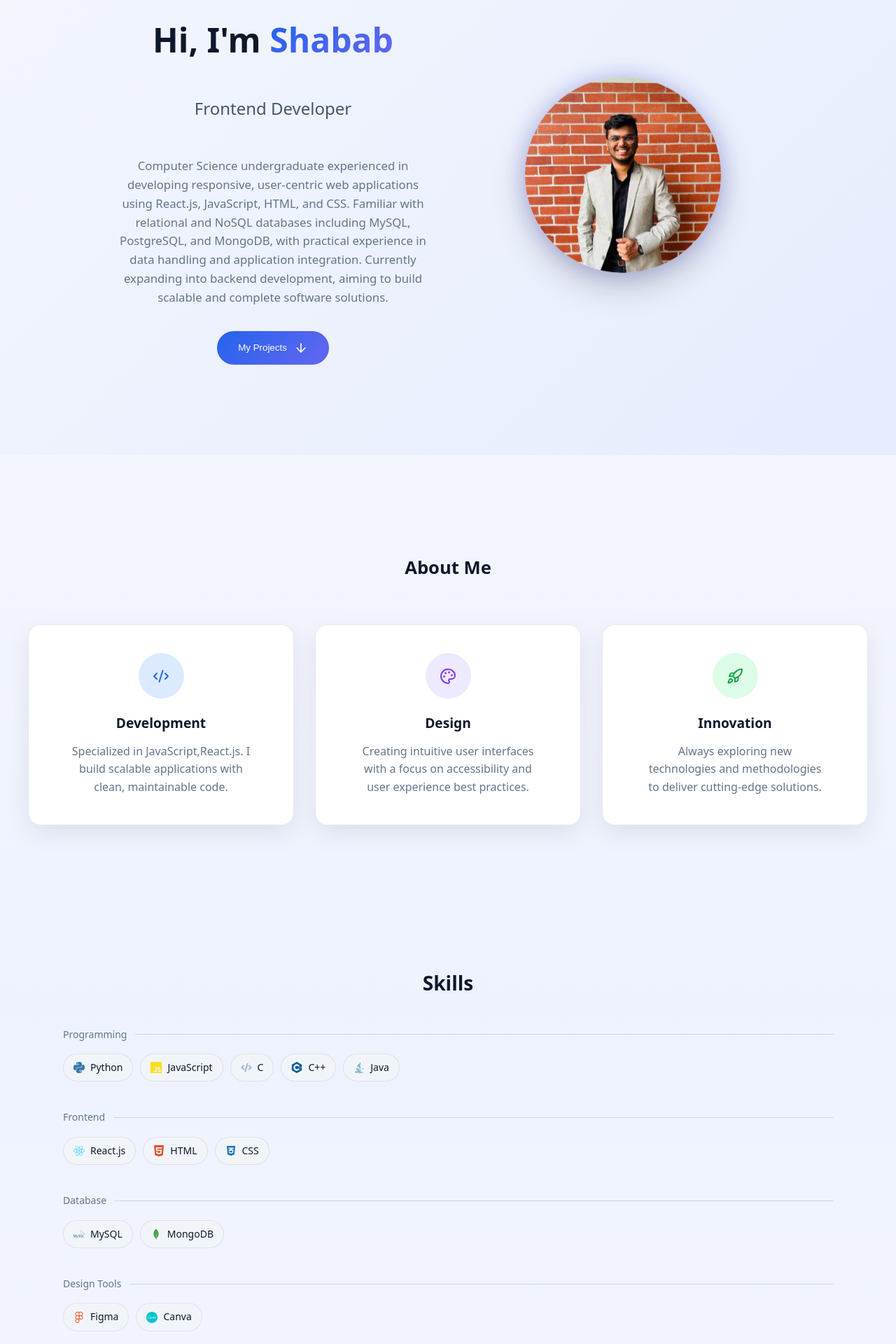
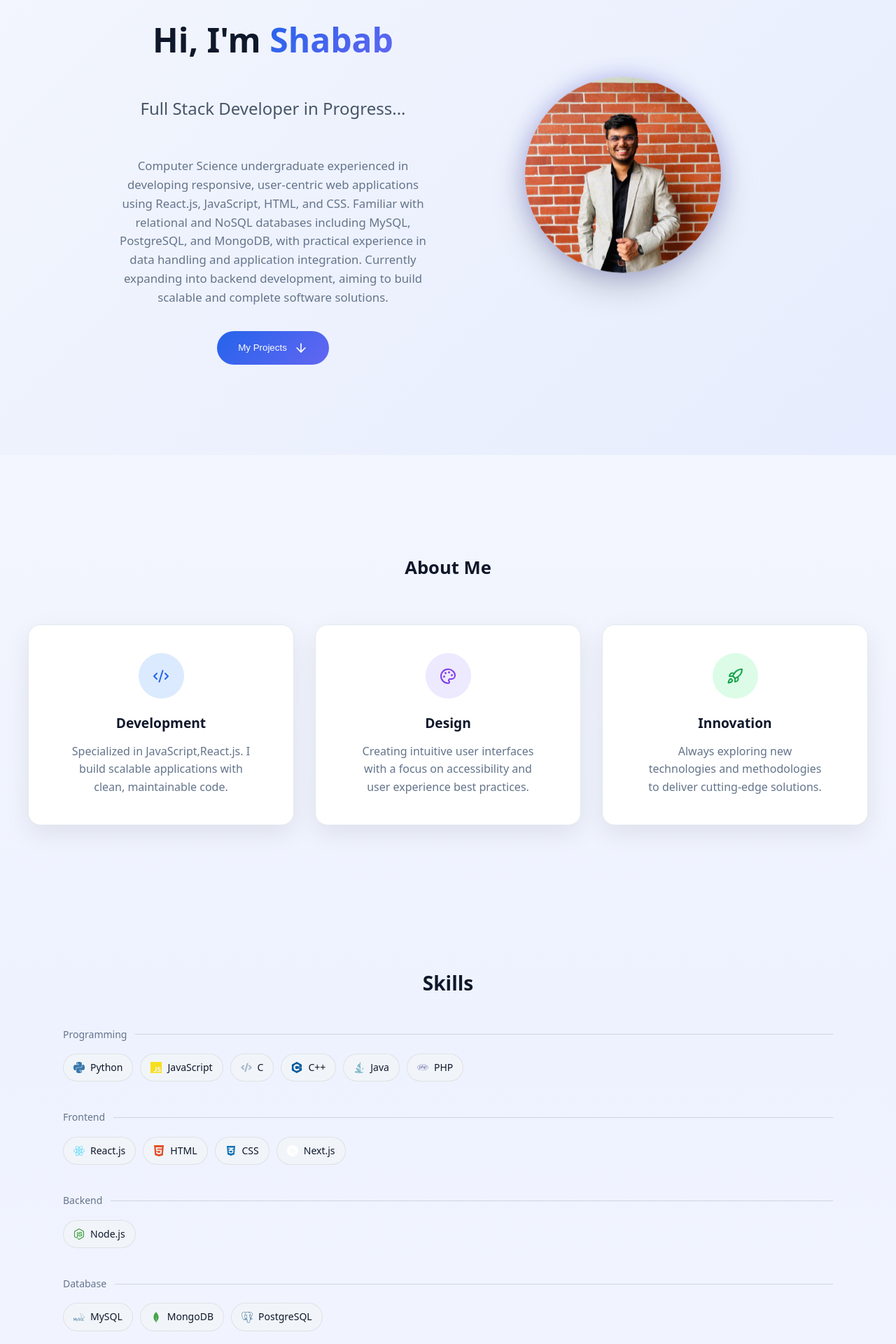
Before and after one commit to julkarShabab/portfolio, a React (Vite) app in the folder my-react-app/: page / in a window 1280 px wide. Shown: the part 220-2140 px from the top of the page at 70% size. Built offline with nearby package versions, Linux system fonts and the light colour scheme.

Commit message:
updated few skills and CV

```diff
--- a/my-react-app/src/components/Hero.jsx
+++ b/my-react-app/src/components/Hero.jsx
@@ -16,7 +16,7 @@ export function Hero() {
         Hi, I'm <span className="hero-name">Shabab</span>
       </h1>
 
-      <h2 className="hero-role">Frontend Developer</h2>
+      <h2 className="hero-role">Full Stack Developer in Progress...</h2>
 
       <p className="hero-description">
         Computer Science undergraduate experienced in developing responsive, user-centric web applications using React.js, JavaScript, HTML, and CSS. Familiar with relational and NoSQL databases including MySQL, PostgreSQL, and MongoDB, with practical experience in data handling and application integration. Currently expanding into backend development, aiming to build scalable and complete software solutions.
--- a/my-react-app/src/components/Skills.jsx
+++ b/my-react-app/src/components/Skills.jsx
@@ -16,6 +16,10 @@ import {
 import { FaJava } from "react-icons/fa";
 import { FaCode } from "react-icons/fa";
 import { FaCss3Alt } from "react-icons/fa";
+import { FaPhp } from "react-icons/fa";
+import { SiNextdotjs } from "react-icons/si";
+import { FaNodeJs } from "react-icons/fa";
+import { SiPostgresql } from "react-icons/si";
 
 export function Skills() {
   const skillCategories = [
@@ -26,7 +30,8 @@ export function Skills() {
         { name: "JavaScript", icon: <SiJavascript />, color: "#F7DF1E" },
         { name: "C", icon: <FaCode />, color: "#A8B9CC" },
         { name: "C++", icon: <SiCplusplus />, color: "#00599C" },
-        { name: "Java", icon: <FaJava />, color: "#007396" }
+        { name: "Java", icon: <FaJava />, color: "#007396" },
+        { name: "PHP", icon: <FaPhp />, color: "#777BB4" }
       ]
     },
     {
@@ -34,14 +39,22 @@ export function Skills() {
       skills: [
         { name: "React.js", icon: <SiReact />, color: "#61DAFB" },
         { name: "HTML", icon: <SiHtml5 />, color: "#E34F26" },
-        { name: "CSS", icon: <FaCss3Alt />, color: "#1572B6" }
+        { name: "CSS", icon: <FaCss3Alt />, color: "#1572B6" },
+        { name: "Next.js", icon: <SiNextdotjs />, color: "#ffffff" }
+      ]
+    },
+    {
+      title: "Backend",
+      skills: [
+         { name: "Node.js", icon: <FaNodeJs />, color: "#339933" }
       ]
     },
     {
       title: "Database",
       skills: [
         { name: "MySQL", icon: <SiMysql />, color: "#4479A1" },
-        { name: "MongoDB", icon: <SiMongodb />, color: "#47A248" }
+        { name: "MongoDB", icon: <SiMongodb />, color: "#47A248" },
+        { name: "PostgreSQL", icon: <SiPostgresql />, color: "#336791" }
       ]
     },
     {
```
Also changed, not shown: 1 other file (tests, documents, lock files or other folders).
